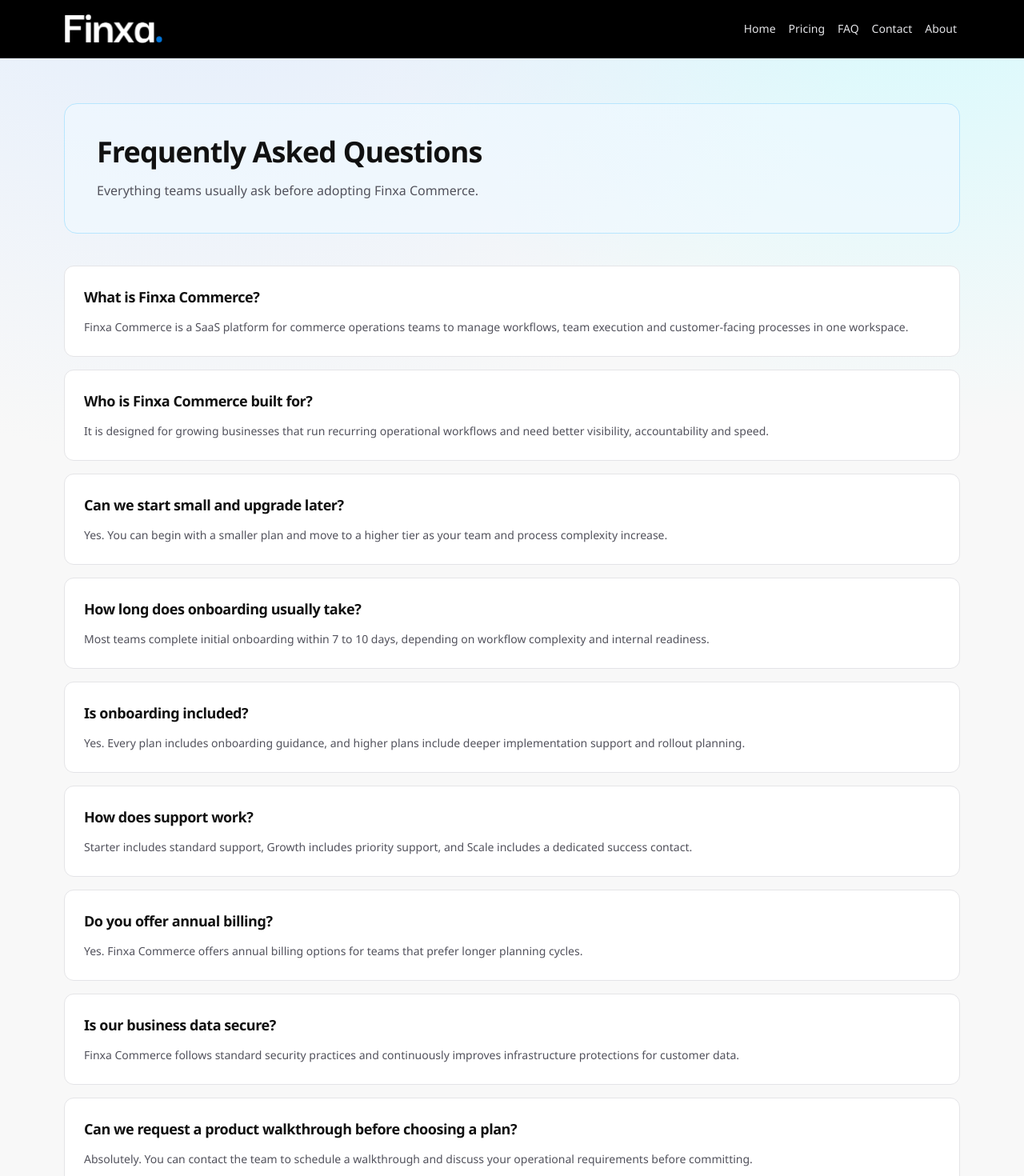
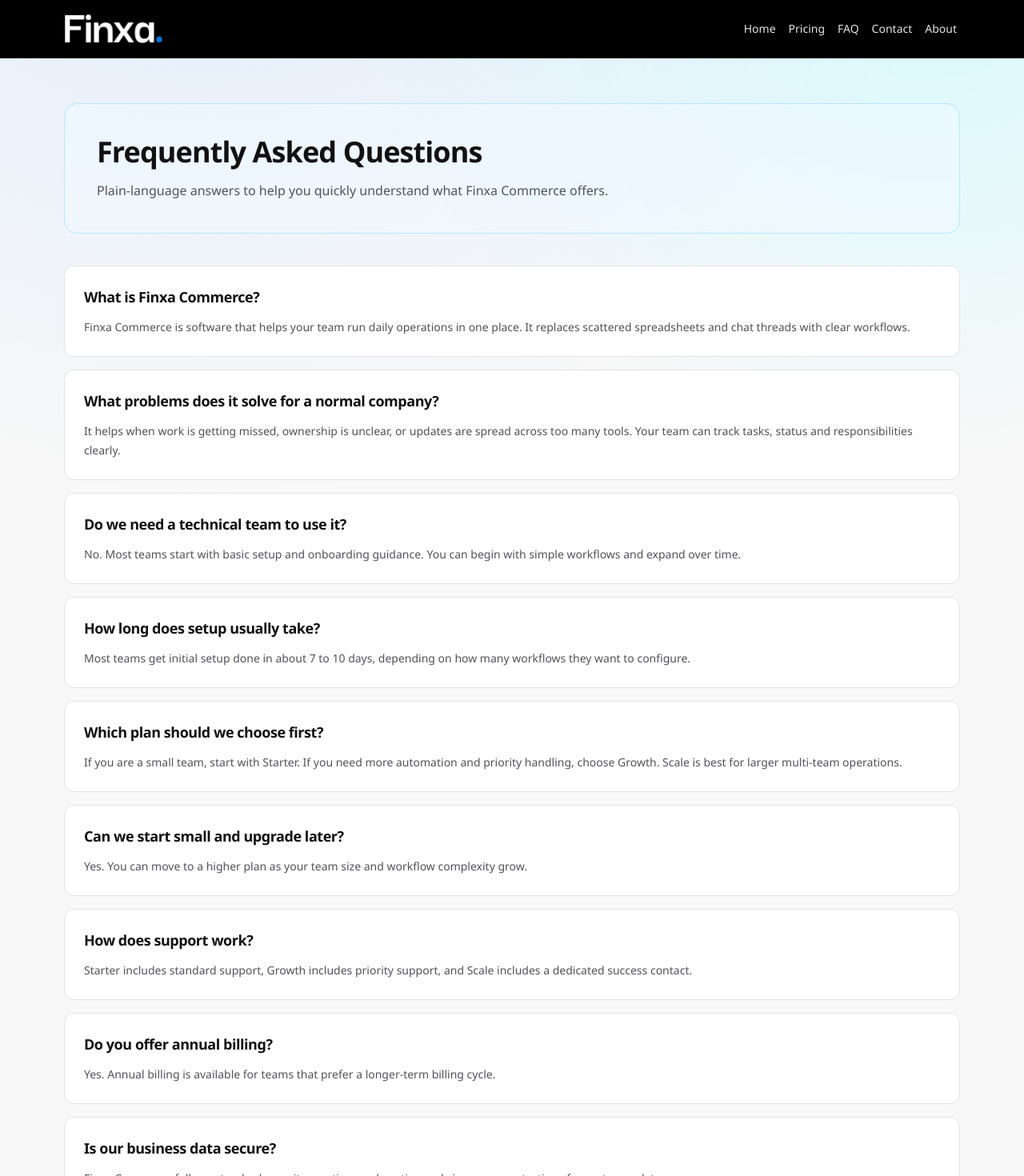
Before and after one commit to maheenmmzafeer/my-platform-site, a Next.js app: page /faq in a window 1280 px wide. Shown: the top 1470 px of the page at 80% size. Built offline with nearby package versions, Linux system fonts and the light colour scheme.

Commit message:
Fix Wordings

```diff
--- a/src/app/about/page.tsx
+++ b/src/app/about/page.tsx
@@ -15,6 +15,10 @@
           Finxa Commerce exists to reduce operational friction for modern businesses.
           We focus on clarity, speed and dependable execution across daily commerce workflows,
           from intake and fulfillment coordination to support handoffs.
+        </p>
+        <p className="mt-3 max-w-3xl text-sm text-zinc-500">
+          Put simply: Finxa Commerce helps businesses run operations with fewer manual follow-ups
+          and clearer team accountability.
         </p>
       </section>
 
--- a/src/app/contact/page.tsx
+++ b/src/app/contact/page.tsx
@@ -14,6 +14,9 @@
         <h1 className="text-3xl sm:text-4xl font-semibold tracking-tight">Contact Finxa Commerce</h1>
         <p className="mt-4 max-w-2xl text-zinc-600">
           Tell us about your team, goals, or questions. We usually respond within one business day.
+        </p>
+        <p className="mt-3 max-w-2xl text-sm text-zinc-500">
+          Not sure where to start? Share your current process and we will suggest the best plan and workflow setup.
         </p>
       </section>
 
--- a/src/app/faq/page.tsx
+++ b/src/app/faq/page.tsx
@@ -9,23 +9,27 @@
   const questions = [
     {
       q: "What is Finxa Commerce?",
-      a: "Finxa Commerce is a SaaS platform for commerce operations teams to manage workflows, team execution and customer-facing processes in one workspace.",
+      a: "Finxa Commerce is software that helps your team run daily operations in one place. It replaces scattered spreadsheets and chat threads with clear workflows.",
     },
     {
-      q: "Who is Finxa Commerce built for?",
-      a: "It is designed for growing businesses that run recurring operational workflows and need better visibility, accountability and speed.",
+      q: "What problems does it solve for a normal company?",
+      a: "It helps when work is getting missed, ownership is unclear, or updates are spread across too many tools. Your team can track tasks, status and responsibilities clearly.",
+    },
+    {
+      q: "Do we need a technical team to use it?",
+      a: "No. Most teams start with basic setup and onboarding guidance. You can begin with simple workflows and expand over time.",
+    },
+    {
+      q: "How long does setup usually take?",
+      a: "Most teams get initial setup done in about 7 to 10 days, depending on how many workflows they want to configure.",
+    },
+    {
+      q: "Which plan should we choose first?",
+      a: "If you are a small team, start with Starter. If you need more automation and priority handling, choose Growth. Scale is best for larger multi-team operations.",
     },
     {
       q: "Can we start small and upgrade later?",
-      a: "Yes. You can begin with a smaller plan and move to a higher tier as your team and process complexity increase.",
-    },
-    {
-      q: "How long does onboarding usually take?",
-      a: "Most teams complete initial onboarding within 7 to 10 days, depending on workflow complexity and internal readiness.",
-    },
-    {
-      q: "Is onboarding included?",
-      a: "Yes. Every plan includes onboarding guidance, and higher plans include deeper implementation support and rollout planning.",
+      a: "Yes. You can move to a higher plan as your team size and workflow complexity grow.",
     },
     {
       q: "How does support work?",
@@ -33,15 +37,15 @@
     },
     {
       q: "Do you offer annual billing?",
-      a: "Yes. Finxa Commerce offers annual billing options for teams that prefer longer planning cycles.",
+      a: "Yes. Annual billing is available for teams that prefer a longer-term billing cycle.",
     },
     {
       q: "Is our business data secure?",
-      a: "Finxa Commerce follows standard security practices and continuously improves infrastructure protections for customer data.",
+      a: "Finxa Commerce follows standard security practices and continuously improves protections for customer data.",
     },
     {
-      q: "Can we request a product walkthrough before choosing a plan?",
-      a: "Absolutely. You can contact the team to schedule a walkthrough and discuss your operational requirements before committing.",
+      q: "Can we request a walkthrough before buying?",
+      a: "Yes. You can contact the team to schedule a walkthrough based on your current process and goals.",
     },
   ];
 
@@ -50,7 +54,7 @@
       <section className="rounded-2xl border border-sky-200 bg-sky-50/60 p-7 sm:p-10">
         <h1 className="text-3xl sm:text-4xl font-semibold tracking-tight">Frequently Asked Questions</h1>
         <p className="mt-4 max-w-2xl text-zinc-600">
-          Everything teams usually ask before adopting Finxa Commerce.
+          Plain-language answers to help you quickly understand what Finxa Commerce offers.
         </p>
       </section>
 
--- a/src/app/page.tsx
+++ b/src/app/page.tsx
@@ -26,17 +26,17 @@
   const features = [
     {
       title: "Unified Dashboard",
-      text: "Track orders, exceptions, fulfillment states and team workload from one live operations view.",
+      text: "See all active orders, pending issues and team tasks in one place instead of separate spreadsheets.",
       tone: "border-sky-200 bg-sky-50/70",
     },
     {
       title: "Automated Workflows",
-      text: "Automate repetitive tasks like order tagging, SLA routing and status updates with rule-based triggers.",
+      text: "Automatically assign tasks, route urgent cases and trigger updates so nothing gets missed.",
       tone: "border-cyan-200 bg-cyan-50/70",
     },
     {
       title: "Reliable Foundations",
-      text: "Run with clear permissions, audit trails and dependable performance as your operation scales.",
+      text: "Grow with clear permissions, activity history and structured processes as your team gets bigger.",
       tone: "border-blue-200 bg-blue-50/70",
     },
   ];
@@ -51,8 +51,14 @@
           Run modern commerce operations without the spreadsheet chaos.
         </h1>
         <p className="mt-5 max-w-2xl text-zinc-600 text-base sm:text-lg">
-          Finxa Commerce centralizes day-to-day execution for operations teams,
-          so orders move faster, teams stay aligned and customers get consistent service.
+          Finxa Commerce helps companies run day-to-day operations from one system.
+          Instead of managing work in scattered sheets and chats, teams can track orders,
+          assign tasks and keep customers updated from a shared workflow.
+        </p>
+
+        <p className="mt-4 max-w-2xl text-sm text-zinc-500">
+          In simple terms: it is an operations management SaaS for teams handling order flow,
+          issue resolution and customer communication.
         </p>
 
         <div className="mt-6 grid gap-3 sm:grid-cols-3">
--- a/src/app/pricing/page.tsx
+++ b/src/app/pricing/page.tsx
@@ -13,6 +13,7 @@
       name: "Starter",
       price: "$19",
       subtitle: "For early-stage teams",
+      fit: "Best for teams currently managing operations in spreadsheets.",
       points: [
         "Core operations dashboard",
         "Basic workflow automation",
@@ -25,6 +26,7 @@
       name: "Growth",
       price: "$49",
       subtitle: "For scaling operations",
+      fit: "Best for teams that need stronger process control and faster response times.",
       points: [
         "Advanced automation rules",
         "SLA and queue routing",
@@ -38,6 +40,7 @@
       name: "Scale",
       price: "$129",
       subtitle: "For multi-team operations",
+      fit: "Best for larger companies running multiple teams and complex workflows.",
       points: [
         "Custom onboarding plan",
         "Dedicated success manager",
@@ -53,11 +56,11 @@
       <section className="rounded-2xl border border-zinc-200 bg-white p-7 sm:p-10">
         <h1 className="text-3xl sm:text-4xl font-semibold tracking-tight">Pricing built for momentum</h1>
         <p className="mt-4 max-w-2xl text-zinc-600">
-          Choose a plan based on your team size and operational complexity. All
-          plans include core platform capabilities and secure infrastructure.
+          Choose a plan based on your team size and workflow complexity.
+          Every plan helps you organize daily operations in one place.
         </p>
         <p className="mt-3 text-sm text-zinc-500">
-          Pricing shown is monthly per workspace. Annual plans are available with discounted rates.
+          Pricing is per workspace, billed monthly. Annual billing is available with discounted rates.
         </p>
       </section>
 
@@ -74,6 +77,7 @@
           >
             <h2 className="text-xl font-semibold tracking-tight">{plan.name}</h2>
             <p className="mt-1 text-sm text-zinc-600">{plan.subtitle}</p>
+            <p className="mt-2 text-sm text-zinc-500">{plan.fit}</p>
             <p className="mt-5 text-4xl font-semibold tracking-tight">{plan.price}</p>
             <p className="text-sm text-zinc-500">per month</p>
 
```
